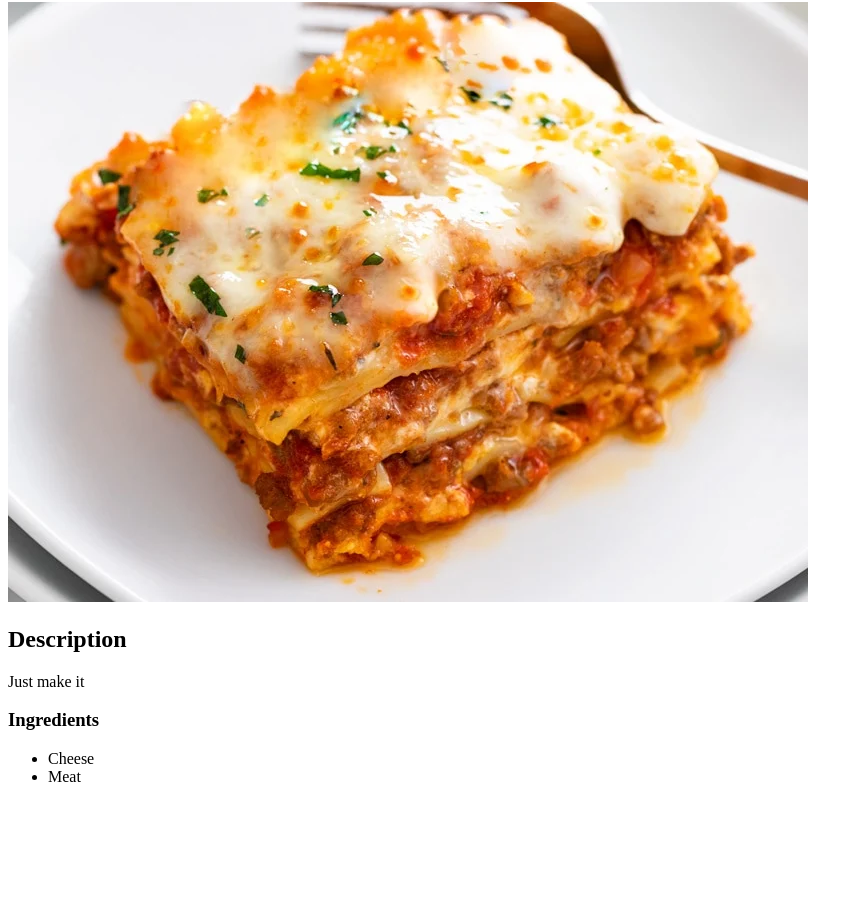
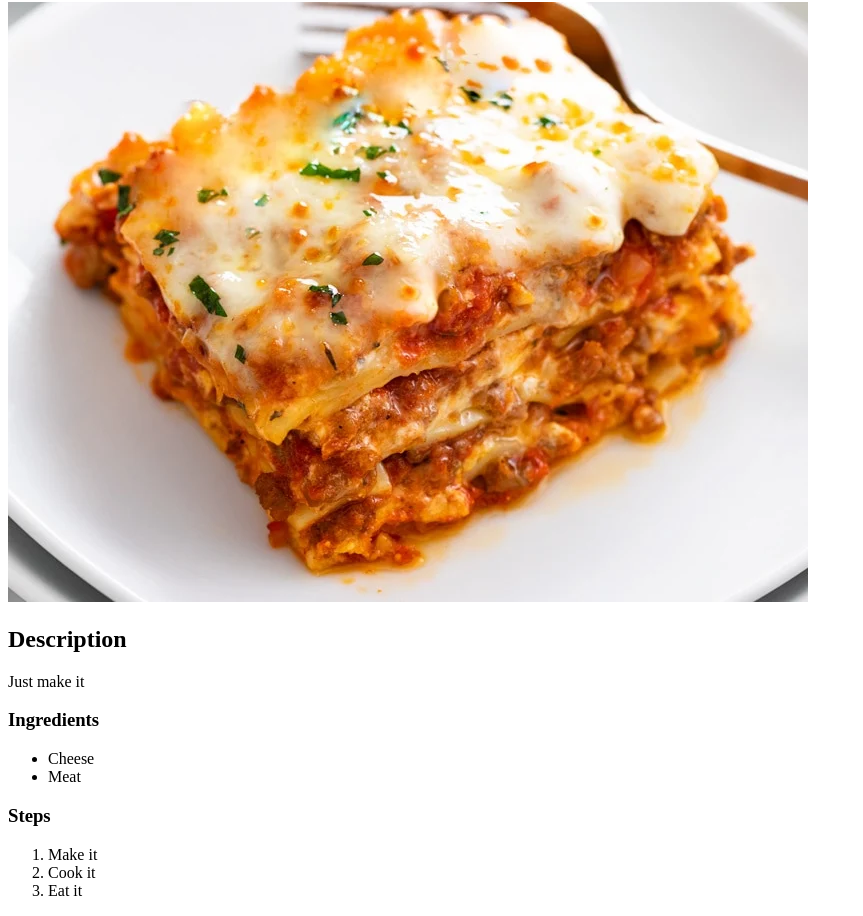
Before and after one commit to ANB-007/odin-recipies, a plain HTML site: page recipies/lasagna.html in a window 1280 px wide. Shown: the part 78-994 px from the top of the page, without its empty margins (0-863 px from the left). Before the commit the page ends 880 px from the top, so only its background shows below. Drawn offline with Linux system fonts and the light colour scheme.

Commit message:
Add cooking steps

```diff
--- a/recipies/lasagna.html
+++ b/recipies/lasagna.html
@@ -17,5 +17,10 @@
             <li>Meat</li>
         </ul>
 
-
+        <h3>Steps</h3>
+        <ol>
+            <li>Make it</li>
+            <li>Cook it</li>
+            <li>Eat it</li>
+        </ol>
 </html>
```
